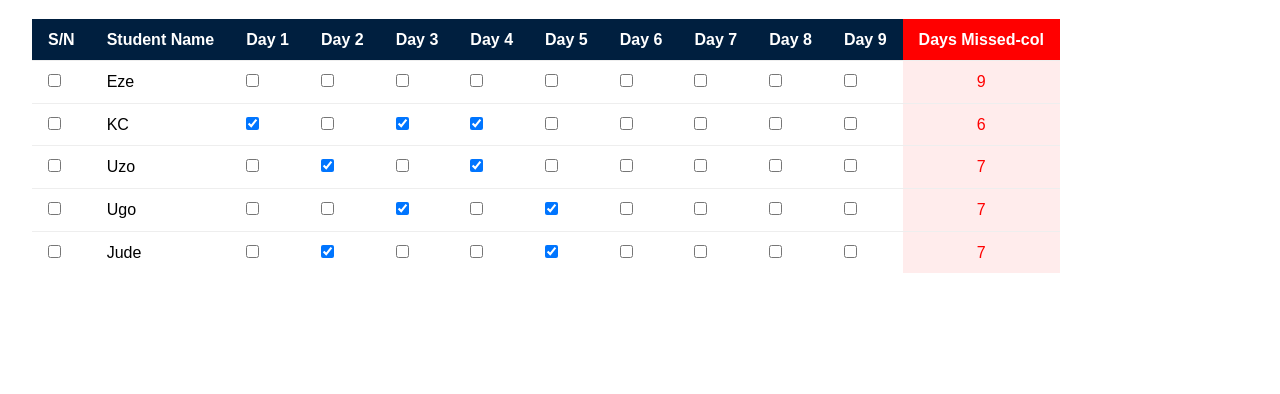
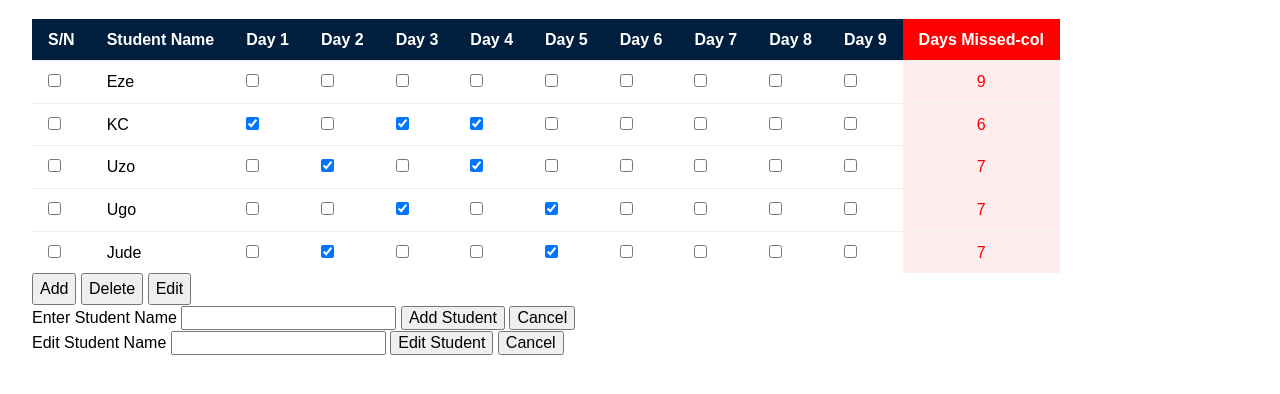
Before and after one commit to EbereUzodufa/School-Attendance, a plain HTML site: page index.html in a window 1280 px wide. Shown: the part 86-480 px from the top of the page. Drawn offline with nearby package versions, Linux system fonts and the light colour scheme.

Commit message:
Modifies body layout and adds forms
Adds header, main and sections to body.

Adds forms and buttons for adding, deleting and editing students.

```diff
--- a/index.html
+++ b/index.html
@@ -10,13 +10,49 @@
         <link rel="stylesheet" href="css/style.css">
     </head>
     <body>
-        <h1>Udacity Attendance</h1>
-
-        <table>
-            <thead></thead>
-            <tbody></tbody>
-        </table>
-
+        <header>
+            <h1>Udacity Attendance</h1>
+        </header>
+        <main>
+            <section id="studentSection">
+                    <table>
+                        <thead></thead>
+                        <tbody></tbody>
+                    </table>
+            </section>
+            <section id="adminSection">
+                <div class="controllers">
+                    <button id="openAddStudSection">Add</button>
+                    <button id="deleteStudents">Delete</button>
+                    <button id="openEditStudSection">Edit</button>
+                </div>
+                <form id="addStudForm"  aria-hidden="true">
+                    <label for="addStudName">
+                        Enter Student Name
+                        <input type="text" id="addStudName" name="addStudName" role="textbox" maxlength="40" title="Enter the name of the Student">
+                    </label>
+                    <label for="addStudent">
+                        <input type="submit" class="studName" role="button" id="addStudent" name="addStudent" value="Add Student">
+                    </label>
+                    <label for="cancelAddStudent">
+                        <input type="submit" role="button" id="cancelAddStudent" name="cancelAddStudent" value="Cancel" title="Cancel Adding this Student">
+                    </label>
+                </form>
+                <form id="editStudForm" aria-hidden="true">
+                        <label for="editStudName">
+                            Edit Student Name
+                            <input type="text" id="editStudName" name="editStudName" role="textbox" maxlength="40" title="The Student Name You want to Edit">
+                        </label>
+                        <label for="editStudent">
+                            <input type="submit" class="studName" role="button" id="editStudent" name="editStudent" value="Edit Student">
+                        </label>
+                        <label for="cancelEditStudent">
+                            <input type="submit" role="button" id="cancelEditStudent" name="cancelEditStudent" value="Cancel" title="Cancel Editing this Student">
+                        </label>
+                    </form>
+                <form id="editStudForm"></form>
+            </section>
+        </main>
         <script src="https://ajax.googleapis.com/ajax/libs/jquery/2.1.3/jquery.min.js"></script>
         <script src="js/app.js"></script>
     </body>
```
